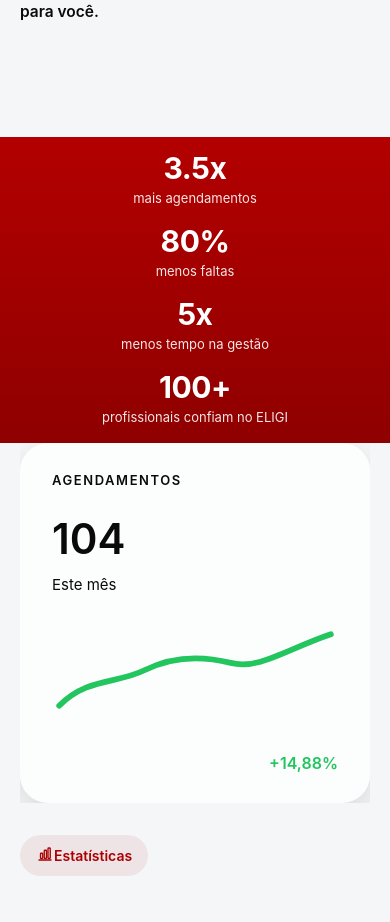
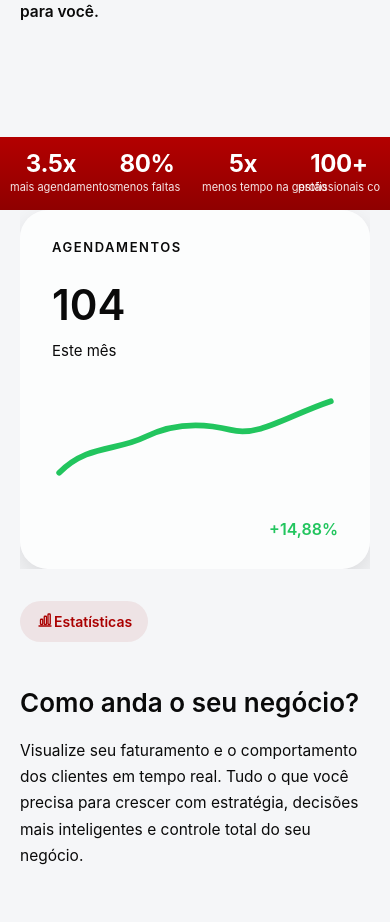
Before and after one commit to suporteeligi-cpu/eligi-fron-tend, a Next.js app: page / in a window 390 px wide. Shown: the part 1460-2382 px from the top of the page. Built offline with nearby package versions, Linux system fonts and the light colour scheme.

Commit message:
chore: deploy update

```diff
--- a/src/app/components/sections/MetricsStrip.module.css
+++ b/src/app/components/sections/MetricsStrip.module.css
@@ -5,6 +5,7 @@
     #8f0000
   );
   padding: 20px;
+  overflow-x: hidden;
 }
 
 .container {
@@ -39,34 +40,37 @@
 /* Tablet */
 @media (max-width: 900px) {
   .container {
-    grid-template-columns: repeat(2, 1fr);
     gap: 24px;
   }
 
   .metric strong {
-    font-size: 38px;
+    font-size: 36px;
   }
 }
 
-/* Mobile refinado (vertical, compacto, igual desktop) */
+/* Mobile — HORIZONTAL IGUAL DESKTOP */
 @media (max-width: 480px) {
   .strip {
-    padding: 16px 14px;
+    padding: 14px 10px;
   }
 
   .container {
-    grid-template-columns: 1fr;
-    gap: 18px;
-    max-width: 360px; /* 🔥 mantém visual “desktop em miniatura” */
+    grid-template-columns: repeat(4, minmax(80px, 1fr));
+    gap: 14px;
+
+    /* 🔥 garante leitura horizontal sem quebrar */
+    overflow-x: auto;
+    -webkit-overflow-scrolling: touch;
   }
 
   .metric strong {
-    font-size: 30px;
+    font-size: 24px;
     letter-spacing: -0.015em;
   }
 
   .metric span {
-    font-size: 13px;
-    margin-top: 4px;
+    font-size: 11px;
+    margin-top: 3px;
+    white-space: nowrap;
   }
 }
```
